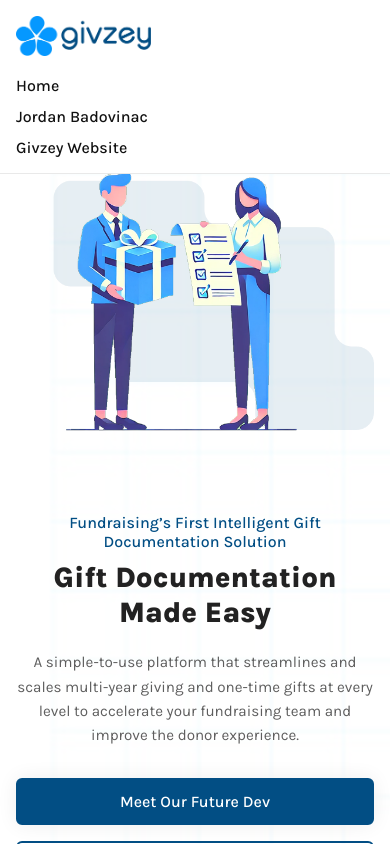
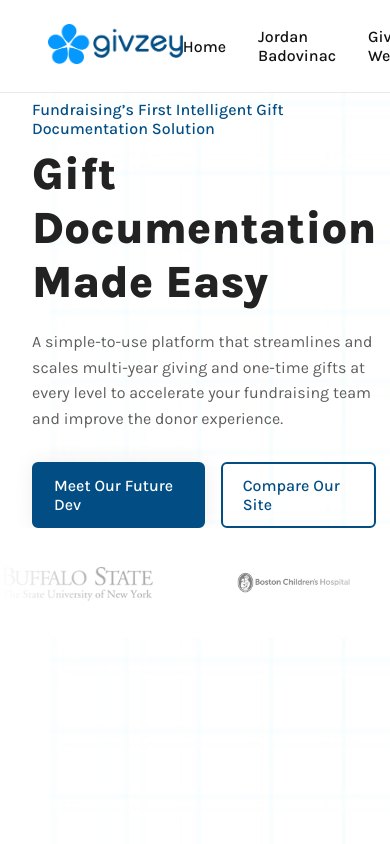
Before and after one commit to jordeanthequeen/givzeycover, a plain HTML site: page index.html in a window 390 px wide. Drawn offline with nearby package versions, Linux system fonts and the light colour scheme.

Commit message:
Update styler.css

```diff
--- a/styler.css
+++ b/styler.css
@@ -347,100 +347,3 @@ section{
   font-size: 1.15rem;
 }
 }
-
-/* Responsive Styles */
-@media screen and (max-width: 1024px) {
-  .nav-container {
-    flex-direction: column;
-    align-items: flex-start;
-    padding: 1rem 2rem;
-  }
-
-  .nav-links {
-    flex-direction: column;
-    align-items: flex-start;
-    gap: 1rem;
-    margin-top: 1rem;
-    width: 100%;
-  }
-
-  .hero-content {
-    flex-direction: column-reverse;
-    text-align: center;
-    padding: 2rem 1rem;
-  }
-
-  .text-area h1 {
-    font-size: 2.2rem;
-  }
-
-  .text-area p {
-    font-size: 1rem;
-  }
-
-  .cta-buttons {
-    justify-content: center;
-    flex-wrap: wrap;
-  }
-
-  .image-area {
-    transform: none;
-  }
-
-  .about-container {
-    flex-direction: column;
-    align-items: center;
-    text-align: center;
-    padding: 2rem 1rem;
-  }
-
-  .about-text h2 {
-    font-size: 1.8rem;
-  }
-
-  .about-text p {
-    font-size: 1rem;
-  }
-
-  .about-image img {
-    width: 280px;
-    height: 280px;
-  }
-
-  .contact-buttons {
-    justify-content: center;
-  }
-
-  .logo-track img {
-    height: 40px;
-    margin: 0 1.5rem;
-  }
-}
-
-@media screen and (max-width: 600px) {
-  .text-area h1 {
-    font-size: 1.8rem;
-  }
-
-  .text-area p {
-    font-size: 0.95rem;
-  }
-
-  .btn {
-    width: 100%;
-    justify-content: center;
-  }
-
-  .btn.contact {
-    width: 100%;
-    justify-content: center;
-  }
-
-  .nav-container {
-    padding: 1rem;
-  }
-
-  .nav-links {
-    gap: 0.75rem;
-  }
-}
```
